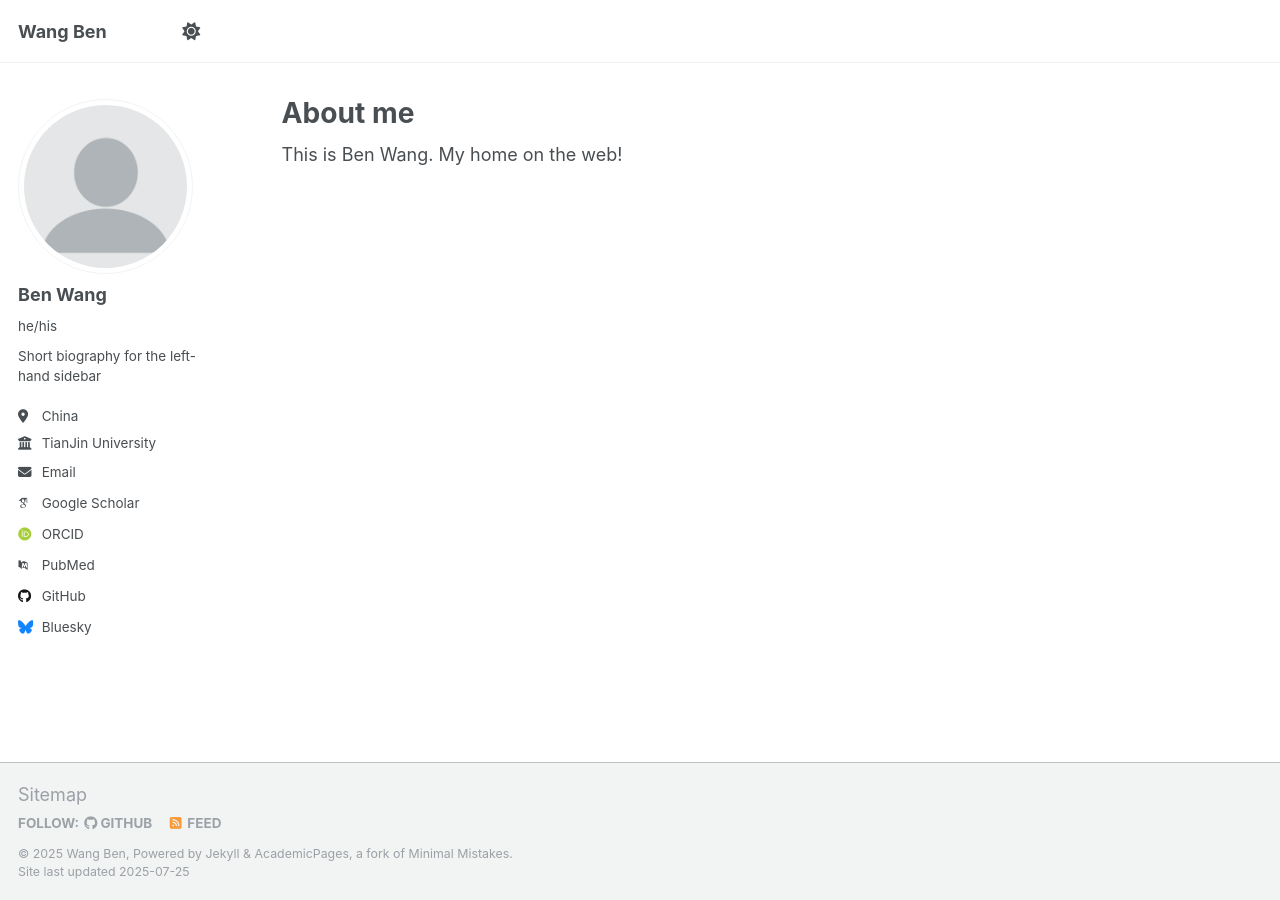
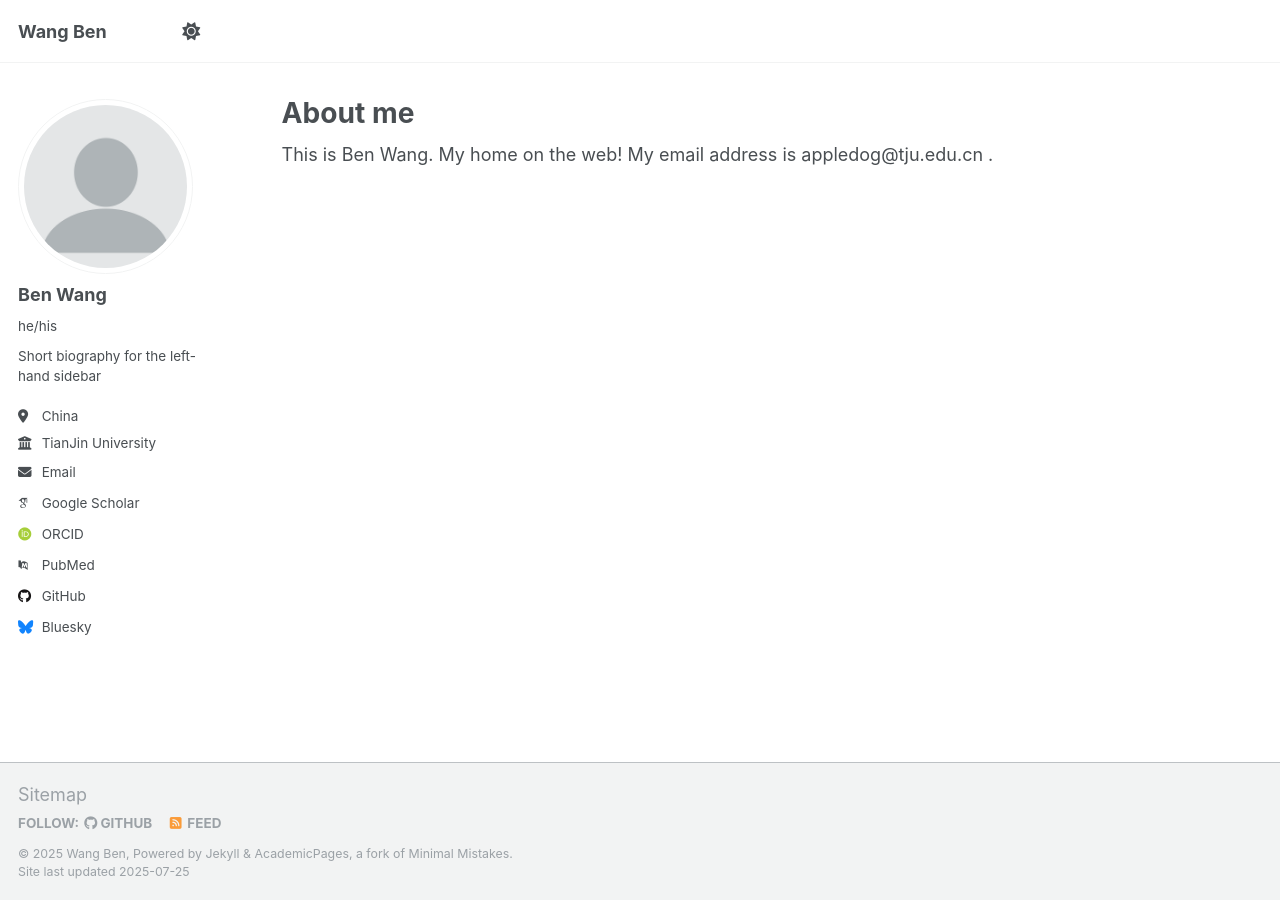
Before and after one commit to AnAppledog/AnAppledog.github.io, a Jekyll site: the page built from _pages/about.md, in a window 1280 px wide. Built offline with Jekyll 4.4.1, drawn with Linux system fonts in a browser that asks for light colours; some web fonts are replaced; a script that is not in the unit is left out.

Commit message:
Update about.md

```diff
--- a/_pages/about.md
+++ b/_pages/about.md
@@ -7,4 +7,4 @@ redirect_from:
   - /about.html
 ---
 
-This is Ben Wang. My home on the web!
+This is Ben Wang. My home on the web! My email address is appledog@tju.edu.cn .
```
